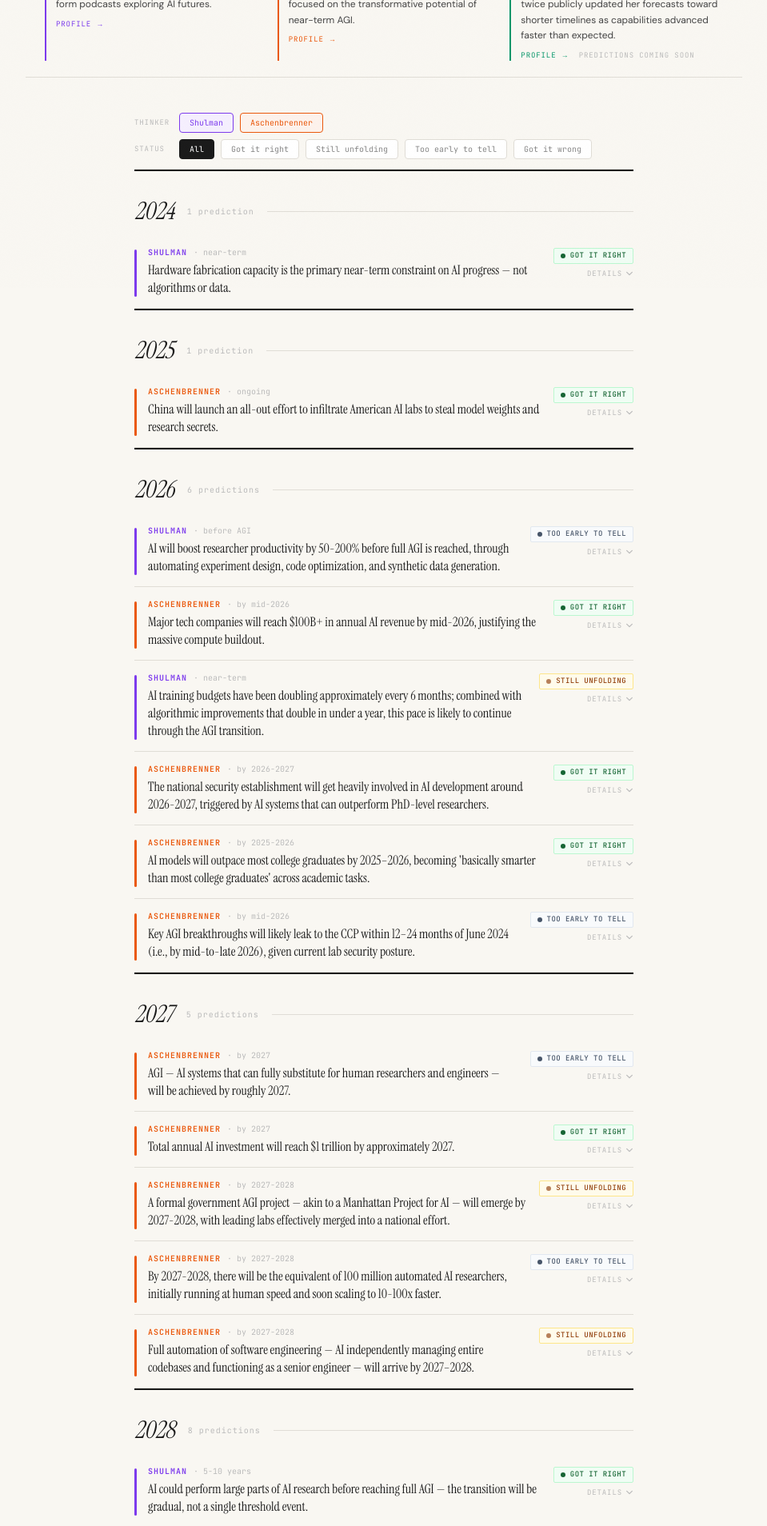
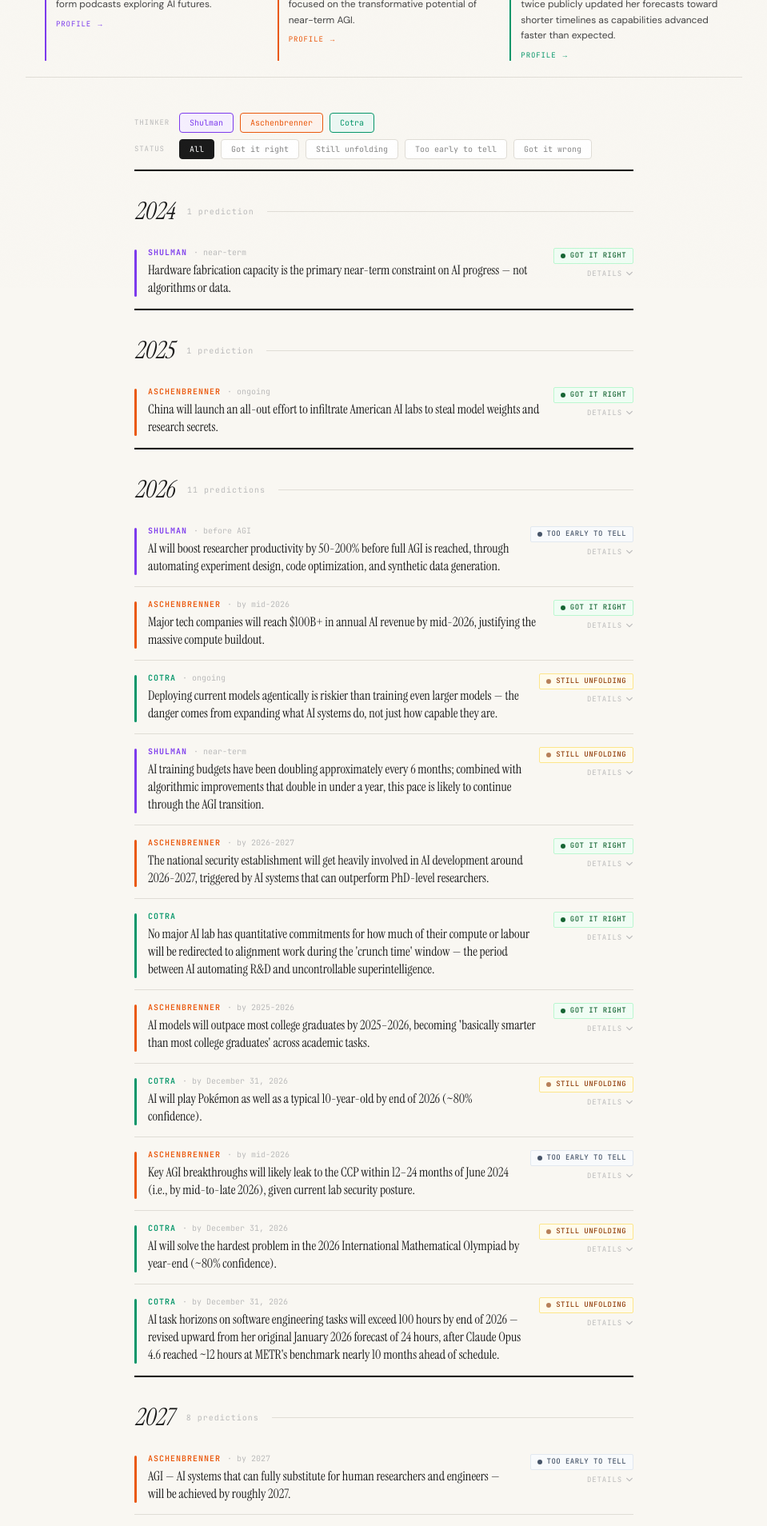
Before and after one commit to scott-cmd11/ai-prophecy-index, a Next.js app: page / in a window 1280 px wide. Shown: the part 440-2348 px from the top of the page at 80% size, without its empty margins (160-1119 px from the left). Built offline with nearby package versions, Linux system fonts and the light colour scheme.

Commit message:
feat: wire cotra predictions into timeline, filter bar, and summary section

```diff
--- a/src/components/FilterBar.tsx
+++ b/src/components/FilterBar.tsx
@@ -5,8 +5,8 @@
 import { STATUS_STYLES } from "@/components/StatusBadge";
 
 interface FilterBarProps {
-  visibleThinkers: { shulman: boolean; aschenbrenner: boolean };
-  onToggleThinker: (t: "shulman" | "aschenbrenner") => void;
+  visibleThinkers: { shulman: boolean; aschenbrenner: boolean; cotra: boolean };
+  onToggleThinker: (t: "shulman" | "aschenbrenner" | "cotra") => void;
   activeStatuses: PredictionStatus[] | "all";
   onToggleStatus: (s: PredictionStatus | "all") => void;
 }
@@ -31,7 +31,7 @@
       style={{ borderColor: "var(--rule-light)" }}
     >
       {/* Row 1: Thinker filters */}
-      <div className="flex items-center gap-2 mb-2">
+      <div className="flex items-center gap-2 mb-2 flex-wrap">
         <span className="font-mono text-[9px] uppercase tracking-widest text-[var(--text-faint)] w-12 flex-shrink-0">
           Thinker
         </span>
@@ -57,10 +57,21 @@
         >
           Aschenbrenner
         </button>
+        <button
+          className={`${PILL_BASE} rounded-sm`}
+          style={{
+            border: `1px solid ${visibleThinkers.cotra ? "var(--accent-cotra)" : "var(--rule-light)"}`,
+            color: visibleThinkers.cotra ? "var(--accent-cotra)" : "var(--text-muted)",
+            backgroundColor: visibleThinkers.cotra ? "color-mix(in srgb, var(--accent-cotra) 8%, white)" : "white",
+          }}
+          onClick={() => onToggleThinker("cotra")}
+        >
+          Cotra
+        </button>
       </div>
 
       {/* Row 2: Status filters */}
-      <div className="flex items-center gap-2">
+      <div className="flex items-center gap-2 flex-wrap">
         <span className="font-mono text-[9px] uppercase tracking-widest text-[var(--text-faint)] w-12 flex-shrink-0">
           Status
         </span>
--- a/src/components/SummarySection.tsx
+++ b/src/components/SummarySection.tsx
@@ -3,6 +3,7 @@
 import { useEffect, useRef } from "react";
 import { shulman } from "@/data/shulman";
 import { aschenbrenner } from "@/data/aschenbrenner";
+import { cotra } from "@/data/cotra";
 import { getStatusCounts, getHitRate } from "@/lib/utils";
 import { DonutChart } from "@/components/DonutChart";
 import { LAST_UPDATED, STATUS_COLORS } from "@/lib/constants";
@@ -128,7 +129,7 @@
         </div>
 
         {/* Side-by-side scorecards */}
-        <div className="scroll-reveal from-below mb-16 grid gap-6 md:grid-cols-2">
+        <div className="scroll-reveal from-below mb-16 grid gap-6 md:grid-cols-3">
           <ThinkerCard
             thinker={shulman}
             accentColor="var(--accent-shulman)"
@@ -136,6 +137,10 @@
           <ThinkerCard
             thinker={aschenbrenner}
             accentColor="var(--accent-aschenbrenner)"
+          />
+          <ThinkerCard
+            thinker={cotra}
+            accentColor="var(--accent-cotra)"
           />
         </div>
 
@@ -198,7 +203,7 @@
               AI-generated content — use with caution
             </p>
             <p className="text-xs leading-relaxed" style={{ color: "var(--text-secondary)" }}>
-              Prediction summaries, evidence assessments, and implication statements on this site were generated with the assistance of AI language models. While sourced from public interviews and published writing, the framing, interpretation, and status judgements reflect automated analysis and may contain errors, omissions, or bias. This site is an independent tracking project and is not affiliated with Carl Shulman, Leopold Aschenbrenner, or their associated organisations. Content should not be used to inform investment, policy, or other consequential decisions without independent verification.
+              Prediction summaries, evidence assessments, and implication statements on this site were generated with the assistance of AI language models. While sourced from public interviews and published writing, the framing, interpretation, and status judgements reflect automated analysis and may contain errors, omissions, or bias. This site is an independent tracking project and is not affiliated with Carl Shulman, Leopold Aschenbrenner, Ajeya Cotra, or their associated organisations. Content should not be used to inform investment, policy, or other consequential decisions without independent verification.
             </p>
           </div>
         </footer>
--- a/src/components/ThinkersSection.tsx
+++ b/src/components/ThinkersSection.tsx
@@ -76,7 +76,6 @@
           bio={COTRA_BIO}
           slug="cotra"
           accentVar="--accent-cotra"
-          comingSoon
         />
       </div>
     </div>
--- a/src/components/Timeline.tsx
+++ b/src/components/Timeline.tsx
@@ -3,6 +3,7 @@
 import { useState } from "react";
 import { shulman } from "@/data/shulman";
 import { aschenbrenner } from "@/data/aschenbrenner";
+import { cotra } from "@/data/cotra";
 import { TIMELINE_YEARS } from "@/data/milestones";
 import { YearSection, MergedCard } from "@/components/YearSection";
 import { FilterBar } from "@/components/FilterBar";
@@ -13,6 +14,7 @@
   const [visibleThinkers, setVisibleThinkers] = useState({
     shulman: true,
     aschenbrenner: true,
+    cotra: true,
   });
   const [activeStatuses, setActiveStatuses] = useState<PredictionStatus[] | "all">("all");
 
@@ -20,11 +22,11 @@
     setExpandedId((prev) => (prev === id ? null : id));
   }
 
-  function handleToggleThinker(thinker: "shulman" | "aschenbrenner") {
+  function handleToggleThinker(thinker: "shulman" | "aschenbrenner" | "cotra") {
     setVisibleThinkers((prev) => {
       const next = { ...prev, [thinker]: !prev[thinker] };
       // Prevent disabling the last active thinker
-      return next.shulman || next.aschenbrenner ? next : prev;
+      return next.shulman || next.aschenbrenner || next.cotra ? next : prev;
     });
   }
 
@@ -48,13 +50,16 @@
     const aschenbrennerPreds = visibleThinkers.aschenbrenner
       ? aschenbrenner.predictions.filter((p) => p.year === year)
       : [];
+    const cotraPreds = visibleThinkers.cotra
+      ? cotra.predictions.filter((p) => p.year === year)
+      : [];
 
-    // Interleave: shulman[0], aschenbrenner[0], shulman[1], aschenbrenner[1], ...
-    const maxLen = Math.max(shulmanPreds.length, aschenbrennerPreds.length);
+    // Interleave: shulman[0], aschenbrenner[0], cotra[0], shulman[1], ...
+    const maxLen = Math.max(shulmanPreds.length, aschenbrennerPreds.length, cotraPreds.length);
     const merged: MergedCard[] = [];
 
     // Track if we've already shown the bio for each thinker in this year
-    const shownBio = { shulman: false, aschenbrenner: false };
+    const shownBio = { shulman: false, aschenbrenner: false, cotra: false };
 
     for (let i = 0; i < maxLen; i++) {
       if (i < shulmanPreds.length) {
@@ -72,6 +77,14 @@
           showThinkerBio: !shownBio.aschenbrenner && i === 0 ? aschenbrenner.bio : undefined,
         });
         shownBio.aschenbrenner = true;
+      }
+      if (i < cotraPreds.length) {
+        merged.push({
+          prediction: cotraPreds[i],
+          thinker: "cotra",
+          showThinkerBio: !shownBio.cotra && i === 0 ? cotra.bio : undefined,
+        });
+        shownBio.cotra = true;
       }
     }
 
--- a/src/lib/constants.ts
+++ b/src/lib/constants.ts
@@ -1,4 +1,4 @@
-export const LAST_UPDATED = "2025-03-31";
+export const LAST_UPDATED = "2026-04-04";
 
 export const STATUS_COLORS: Record<string, string> = {
   confirmed: "#34d399",
```
